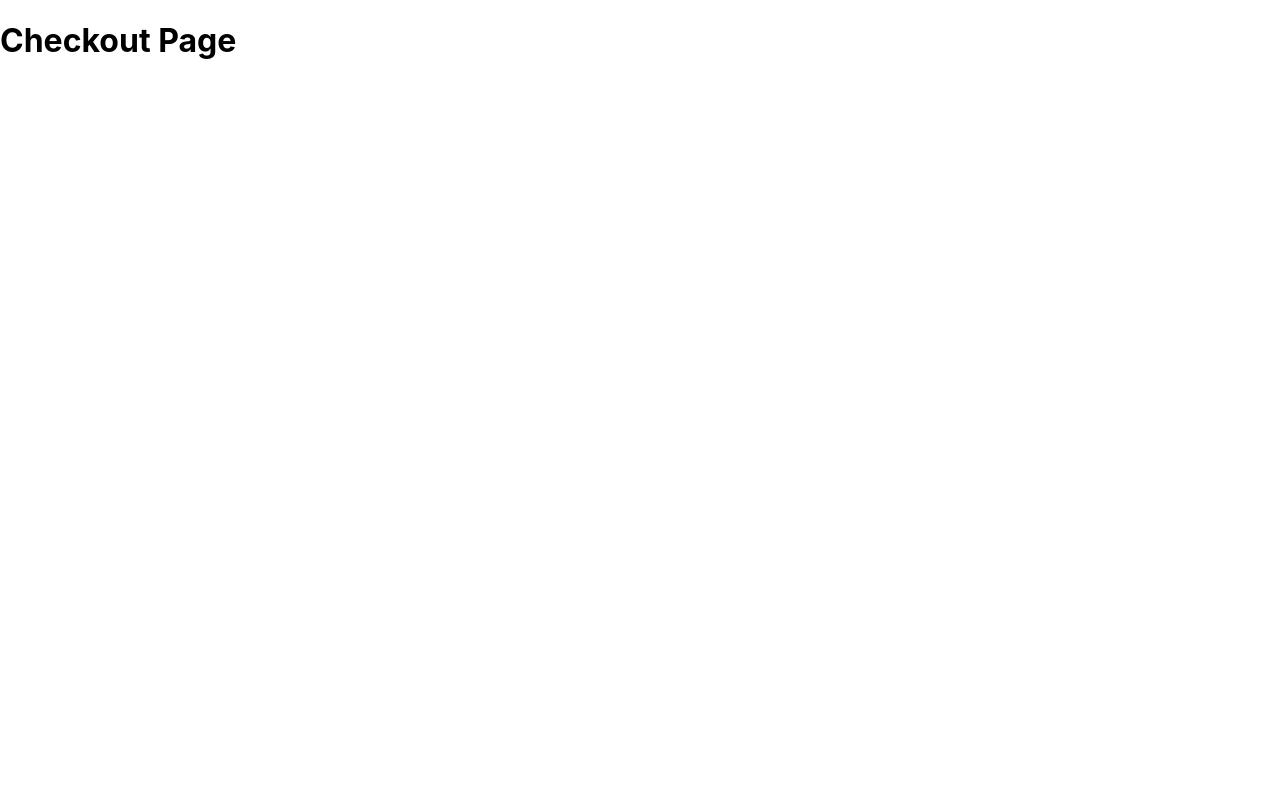
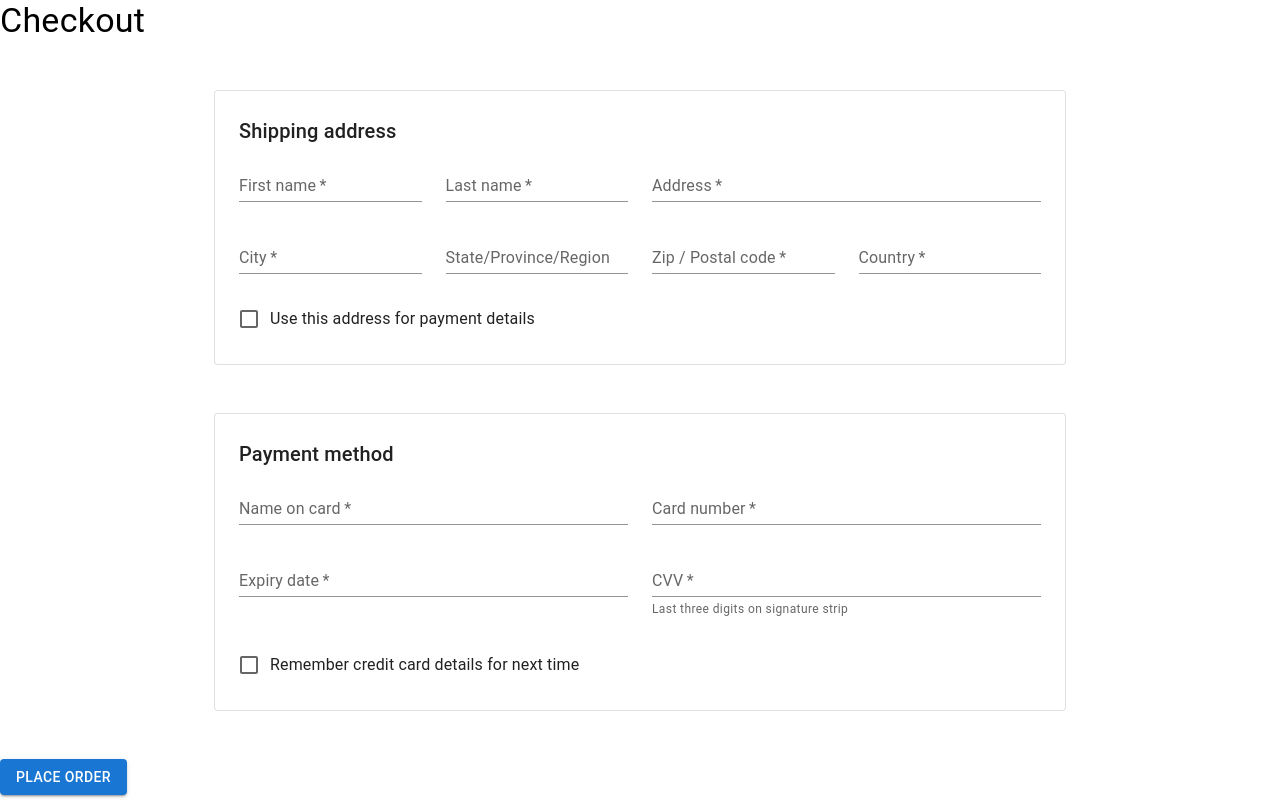
Before and after one commit to Khalidkhalif/React-project, a React (Create React App) app in the folder bella-pizzeria/: page /checkout in a window 1280 px wide. Built offline with nearby package versions, Linux system fonts and the light colour scheme.

Commit message:
Checkout Page (#3)
Co-authored-by: christinaen <christina.engene@hotmail.com>

```diff
--- a/bella-pizzeria/src/App.js
+++ b/bella-pizzeria/src/App.js
@@ -2,10 +2,13 @@ import './App.css';
 import { ThemeProvider } from '@emotion/react';
 import { amber, teal } from '@mui/material/colors';
 import { createTheme } from '@mui/system';
+import CheckoutPage from './pages/checkout';
+
 import { BrowserRouter, Route, Routes} from 'react-router-dom';
 import Home from './pages/home';
 import Menu from './pages/menu';
 import Checkout from './pages/checkout';
+
 
 
 function App() {
@@ -27,9 +30,6 @@ function App() {
     </ThemeProvider>
 
 
-
-
-
         <BrowserRouter>
           <Routes>
             <Route exact path='/' element={<Home/>} />
--- a/bella-pizzeria/src/pages/checkout.js
+++ b/bella-pizzeria/src/pages/checkout.js
@@ -1,9 +1,169 @@
 import React from 'react'
+import { ReactDOM } from 'react';
+import Button from '@mui/material/Button';
+import Box from '@mui/material/Box';
+import TextField from '@mui/material/TextField';
+import Grid from '@mui/material/Grid';
+import FormControlLabel from '@mui/material/FormControlLabel';
+import Checkbox from '@mui/material/Checkbox';
+import Typography from '@mui/material/Typography';
+import Container from '@mui/material/Container';
+import Paper from '@mui/material/Paper';
 
 export default function CheckoutPage() {
     return (
-        <div>
-            <h1>Checkout Page</h1>
-        </div>
-    )
+      <div>
+        <Typography variant="h4" gutterBottom>
+        Checkout
+      </Typography>
+      <Container maxWidth="md">
+      <Paper variant="outlined" sx={{ my: { xs: 3, md: 6 }, p: { xs: 2, md: 3 } }}>
+      <Typography variant="h6" gutterBottom>
+        Shipping address
+      </Typography>
+      <Grid container spacing={3}>
+        <Grid item xs={4} sm={3}>
+          <TextField
+            required
+            id="firstName"
+            name="firstName"
+            label="First name"
+            fullWidth
+            autoComplete="given-name"
+            variant="standard"
+          />
+        </Grid>
+        <Grid item xs={4} sm={3}>
+          <TextField
+            required
+            id="lastName"
+            name="lastName"
+            label="Last name"
+            fullWidth
+            autoComplete="family-name"
+            variant="standard"
+          />
+        </Grid>
+        <Grid item xs={4} sm={6}>
+          <TextField
+            required
+            id="address"
+            name="address"
+            label="Address"
+            fullWidth
+            autoComplete="shipping address-line1"
+            variant="standard"
+          />
+        </Grid>
+        <Grid item xs={12} sm={3}>
+          <TextField
+            required
+            id="city"
+            name="city"
+            label="City"
+            fullWidth
+            autoComplete="shipping address-level2"
+            variant="standard"
+          />
+        </Grid>
+        <Grid item xs={12} sm={3}>
+          <TextField
+            id="state"
+            name="state"
+            label="State/Province/Region"
+            fullWidth
+            variant="standard"
+          />
+        </Grid>
+        <Grid item xs={12} sm={3}>
+          <TextField
+            required
+            id="zip"
+            name="zip"
+            label="Zip / Postal code"
+            fullWidth
+            autoComplete="shipping postal-code"
+            variant="standard"
+          />
+        </Grid>
+        <Grid item xs={12} sm={3}>
+          <TextField
+            required
+            id="country"
+            name="country"
+            label="Country"
+            fullWidth
+            autoComplete="shipping country"
+            variant="standard"
+          />
+        </Grid>
+        <Grid item xs={5}>
+          <FormControlLabel
+            control={<Checkbox color="secondary" name="saveAddress" value="yes" />}
+            label="Use this address for payment details"
+          />
+        </Grid>
+      </Grid>
+      </Paper>
+    </Container>
+
+    <Container maxWidth="md" position="absolute" left="5%">
+      <Paper variant="outlined" sx={{ my: { xs: 3, md: 6 }, p: { xs: 2, md: 3 } }}>
+      <Typography variant="h6" gutterBottom>
+        Payment method
+      </Typography>
+      <Grid container spacing={3}>
+        <Grid item xs={12} md={6}>
+          <TextField
+            required
+            id="cardName"
+            label="Name on card"
+            fullWidth
+            autoComplete="cc-name"
+            variant="standard"
+          />
+        </Grid>
+        <Grid item xs={12} md={6}>
+          <TextField
+            required
+            id="cardNumber"
+            label="Card number"
+            fullWidth
+            autoComplete="cc-number"
+            variant="standard"
+          />
+        </Grid>
+        <Grid item xs={12} md={6}>
+          <TextField
+            required
+            id="expDate"
+            label="Expiry date"
+            fullWidth
+            autoComplete="cc-exp"
+            variant="standard"
+          />
+        </Grid>
+        <Grid item xs={12} md={6}>
+          <TextField
+            required
+            id="cvv"
+            label="CVV"
+            helperText="Last three digits on signature strip"
+            fullWidth
+            autoComplete="cc-csc"
+            variant="standard"
+          />
+        </Grid>
+        <Grid item xs={6}>
+          <FormControlLabel
+            control={<Checkbox color="secondary" name="saveCard" value="yes" />}
+            label="Remember credit card details for next time"
+          />
+        </Grid>
+      </Grid>
+      </Paper>
+      </Container>
+      <Button variant="contained">Place Order</Button>
+    </div>
+    );
 }
```
Also changed, not shown: package.json (added, +8 -0 lines), 2 other files (tests, documents, lock files or other folders).
